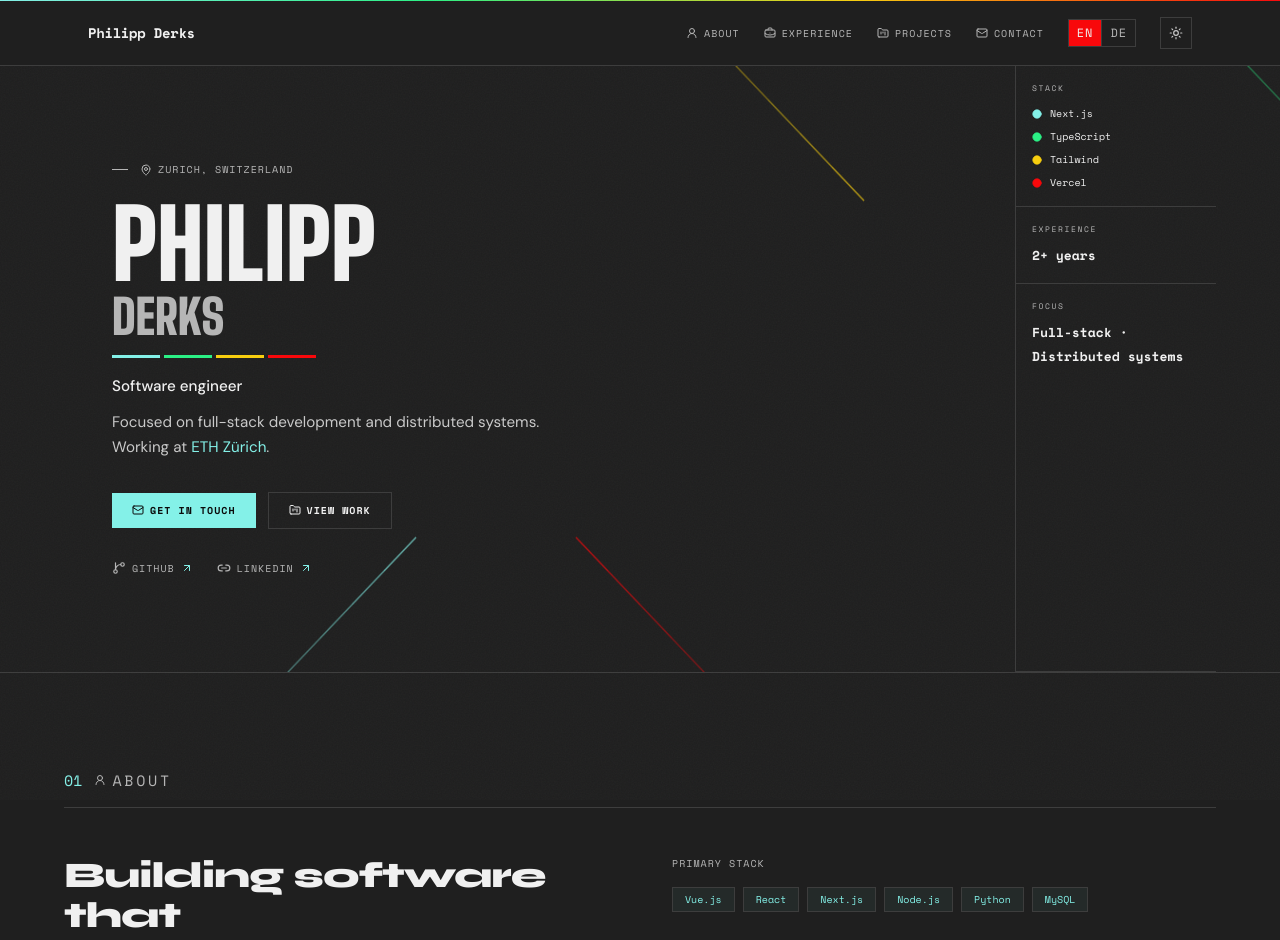
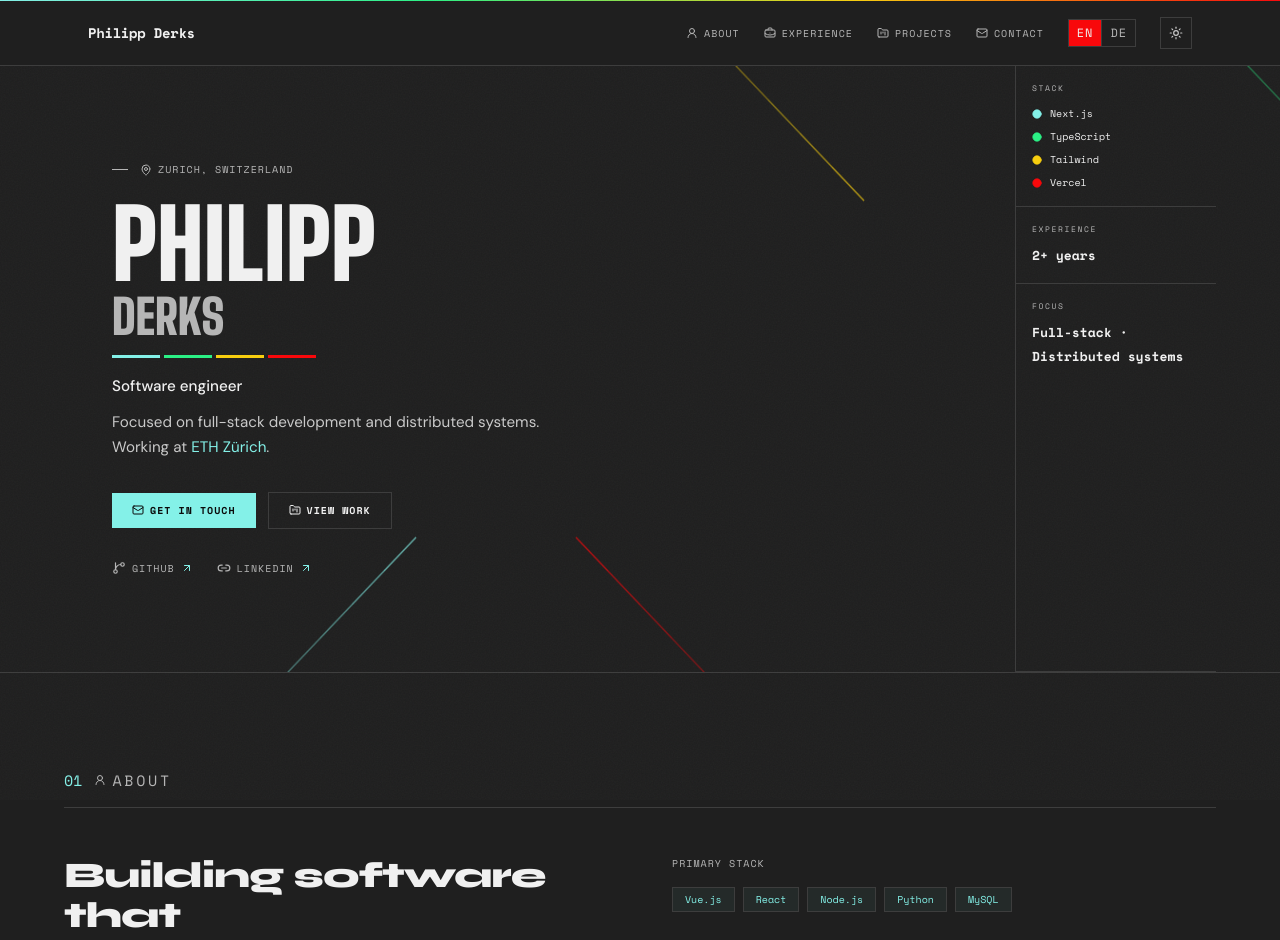
Before and after one commit to philderks/portfolio, a Next.js app: page / in a window 1280 px wide. Shown: the top 940 px of the page. Built offline with nearby package versions, Linux system fonts and the light colour scheme.

Commit message:
Remove Next.js from primarySkills list in About component

```diff
--- a/src/components/About.tsx
+++ b/src/components/About.tsx
@@ -8,7 +8,6 @@ import { UserRound } from "lucide-react";
 const primarySkills = [
   "Vue.js",
   "React",
-  "Next.js",
   "Node.js",
   "Python",
   "MySQL",
```
